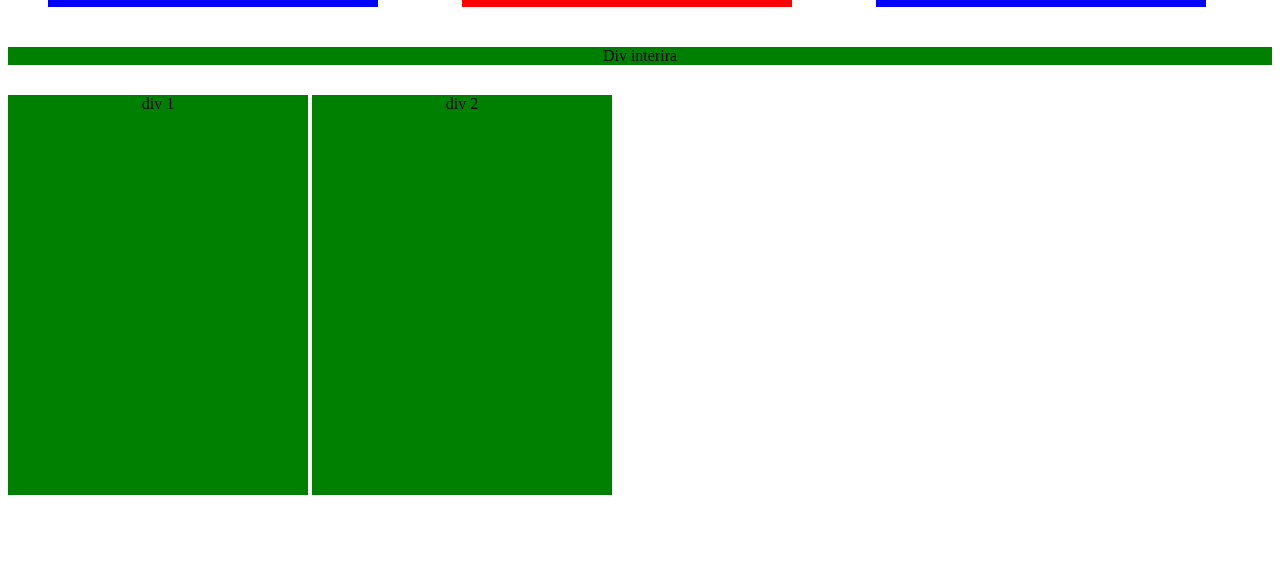
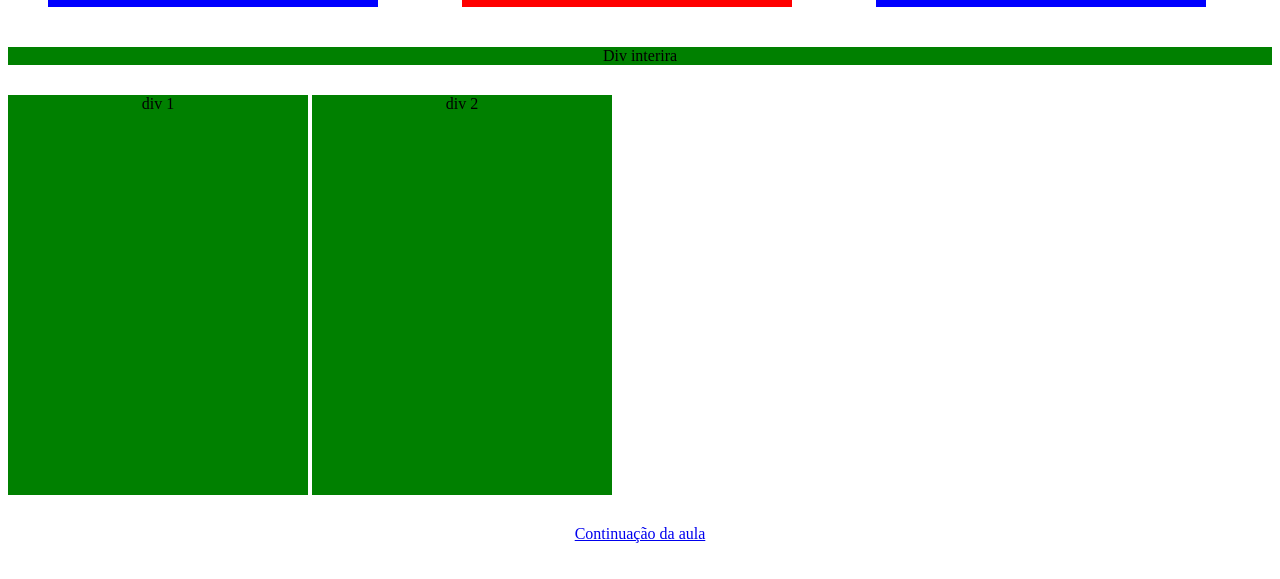
Before and after one commit to GGSuave/CSW-CC1N, a plain HTML site: page aula 14/index.html in a window 1280 px wide. Shown: the part 171-750 px from the top of the page. Drawn offline with Linux system fonts and the light colour scheme.

Commit message:
mudança da aula 15. é continuação da aula 14

```diff
--- a/aula 14/index.html
+++ b/aula 14/index.html
@@ -47,6 +47,11 @@
 				height: 400px;
 				display: inline-block;
 			}
+
+			.none {
+				display: block;
+				background-color: white;
+			}
 		</style>
 	</head>
 	<body>
@@ -56,5 +61,8 @@
 		<div id="inteira">Div interira</div>
 		<div class="dividida">div 1</div>
 		<div class="dividida">div 2</div>
+		<div class="none">
+			<a href="./continuacao/index.html">Continuação da aula</a>
+		</div>
 	</body>
 </html>
```
Also changed, not shown: aula 14/continuacao/index.html (renamed from aula 15/index.html), aula 14/continuacao/style/slyle.css (renamed from aula 15/style/slyle.css).
